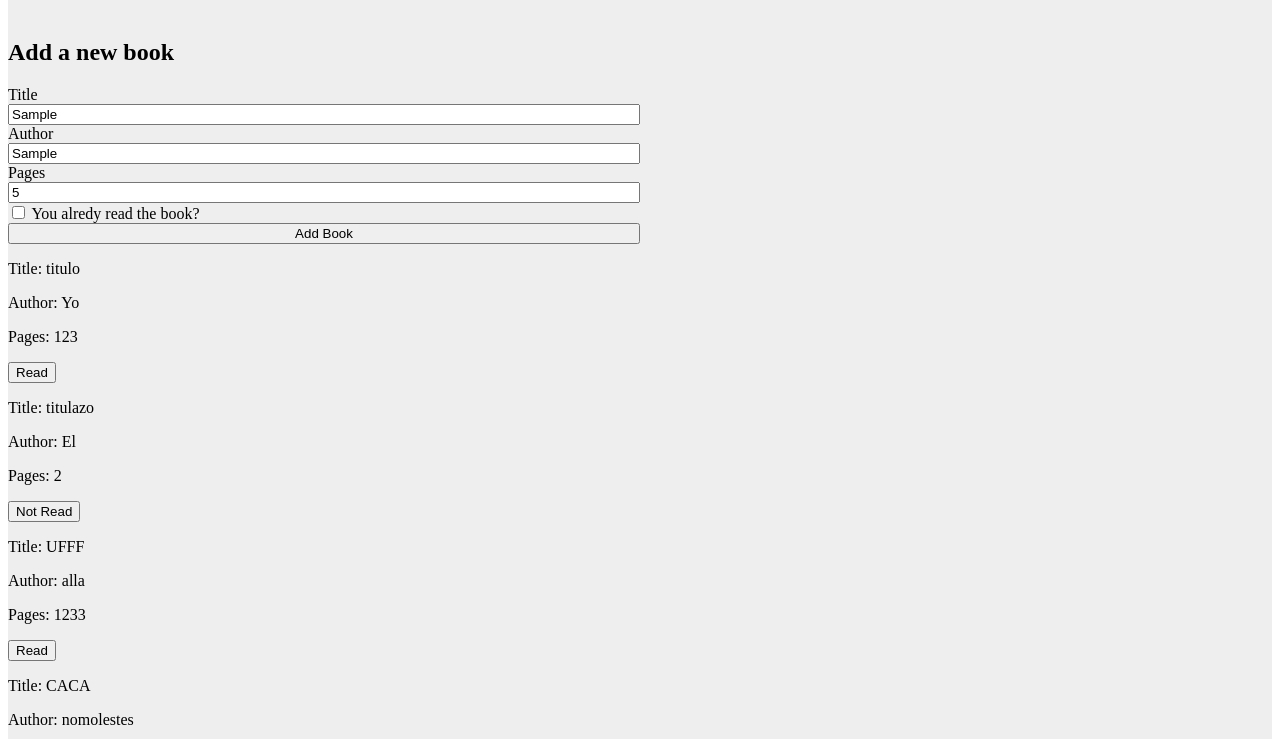
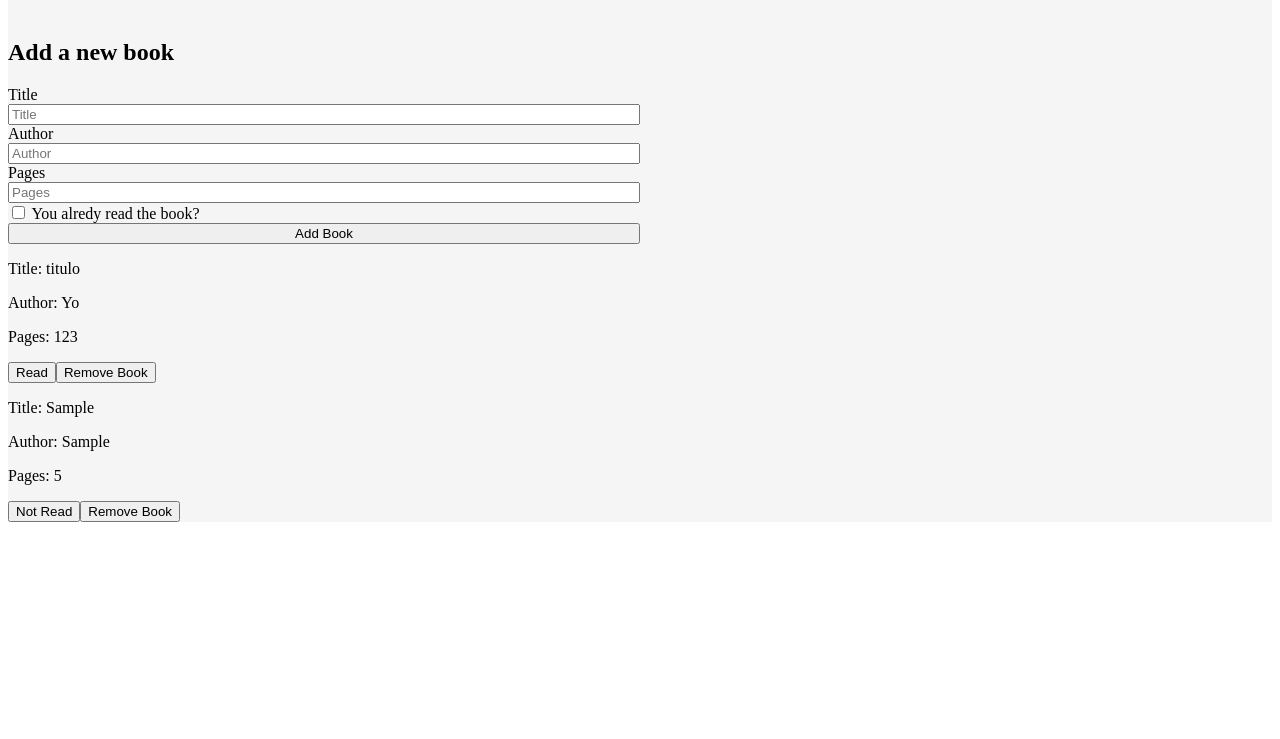
Before and after one commit to ivan-barrios/Library, a plain HTML site: page index.html in a window 1280 px wide. Both pictures are taken after typing "Sample", "Sample", "5" into the empty fields and a click on the button "Add Book". Shown: the part 61-800 px from the top of the page. Drawn offline with Linux system fonts and the light colour scheme.

Commit message:
Read and remove btns

```diff
--- a/index.html
+++ b/index.html
@@ -19,11 +19,11 @@
         <form class="add-books-form">
             <h2>Add a new book</h2>
             <label for="title">Title</label>
-            <input type="text" id="title" placeholder="Title" required>
+            <input type="text" id="title" placeholder="Title">
             <label for="author">Author</label>
-            <input type="text" id="author" placeholder="Author" required>
+            <input type="text" id="author" placeholder="Author">
             <label for="Pages">Pages</label>
-            <input type="number" id="pages" placeholder="Pages" required>
+            <input type="number" id="pages" placeholder="Pages">
             <div class="is-read">
                 <input type="checkbox" id="isRead">
                 <label for="isRead">You alredy read the book?</label>
--- a/script.js
+++ b/script.js
@@ -1,9 +1,6 @@
 //DATA
 let myLibrary = [
-  {title: "titulo", author:"Yo", pages:123, isRead:true},
-  {title: "titulazo", author:"El", pages:2, isRead:false},
-  {title: "UFFF", author:"alla", pages:1233, isRead:true},
-  {title: "CACA", author:"nomolestes", pages:444, isRead:true}
+  {title: "titulo", author:"Yo", pages:123, isRead:true}
 ];
 
 function Book(title, author, pages, isRead) {
@@ -33,9 +30,20 @@ function getBookFromInput() {
 function addBookToLibrary(e) {
   e.preventDefault();
   const newBook = getBookFromInput();
+  if (newBook.title === '' || newBook.author === '' || newBook.pages === '') {
+    alert('Oops, you forgot a field!');
+    return
+  }
+  clearForm();
   myLibrary.push(newBook);
   updateDisplay();
-  console.log(myLibrary);
+}
+
+function clearForm() {
+  document.getElementById('title').value = '';
+  document.getElementById('author').value = '';
+  document.getElementById('pages').value = '';
+  document.getElementById('isRead').checked = false;
 }
 
 function updateDisplay() {
@@ -54,13 +62,35 @@ function createBookCard(book){
   const author = document.createElement('p');
   const pages = document.createElement('p');
   const isRead = document.createElement('button');
+  const remove = document.createElement('button');
+
+  isRead.addEventListener('click', () => {
+    const index = myLibrary.indexOf(book);
+    if (myLibrary[index].isRead){
+      isRead.textContent = 'Not Read';
+      myLibrary[index].isRead = false;
+    }
+    else {
+      isRead.textContent = 'Read';
+      myLibrary[index].isRead = true;
+    }
+  })
+
+  //Removes from the books-display and from myLibrary
+  remove.addEventListener('click', () => {
+    container.innerHTML = '';
+    const index = myLibrary.indexOf(book);
+    myLibrary.splice(index, 1);
+  })
 
   container.classList.add('card-container');
   isRead.classList.add('read-btn');
+  remove.classList.add('remove-btn');
 
   title.textContent = `Title: ${book.title}`;
   author.textContent = `Author: ${book.author}`;
   pages.textContent = `Pages: ${book.pages}`;
+  remove.textContent = 'Remove Book';
 
   if (book.isRead) {
     isRead.textContent = 'Read';
@@ -73,6 +103,7 @@ function createBookCard(book){
   container.appendChild(author);
   container.appendChild(pages);
   container.appendChild(isRead);
+  container.appendChild(remove);
   booksDisplay.appendChild(container);
 }
 
--- a/style.css
+++ b/style.css
@@ -1,5 +1,5 @@
 .container{
-    background-color: rgb(238, 238, 238);
+    background-color: whitesmoke;
 }
 
 .header{
```
